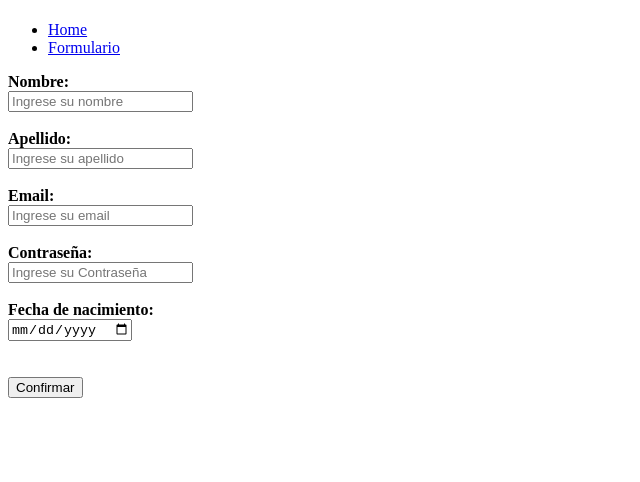
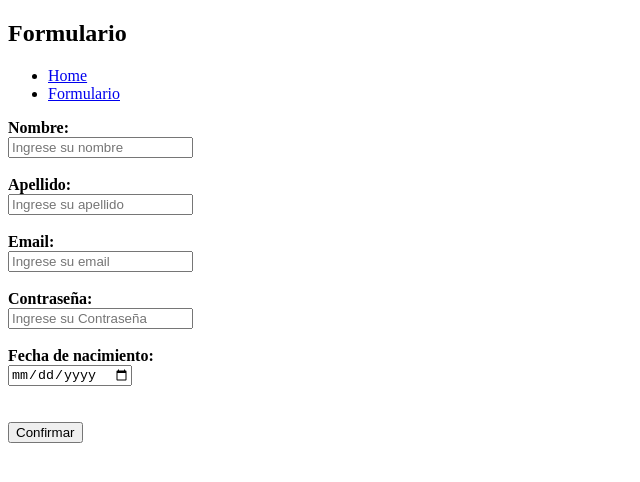
Before and after one commit to octaviorb91/aplicacionesWeb, a plain HTML site: page pages/formulario.html in a window 1280 px wide. Shown: the whole page, without its empty margins (0-640 px from the left). Drawn offline with Linux system fonts and the light colour scheme.

Commit message:
ultima actualizacion

```diff
--- a/pages/formulario.html
+++ b/pages/formulario.html
@@ -4,11 +4,11 @@
 <head>
     <meta charset="UTF-8">
     <meta name="viewport" content="width=device-width, initial-scale=1.0">
-    <title>eCommerce</title>
+    <title>Formulario</title>
 </head>
 
 <body>
-    <h1></h1>
+    <h2>Formulario</h2>
     <nav>
         <ul>
             <li>
```
